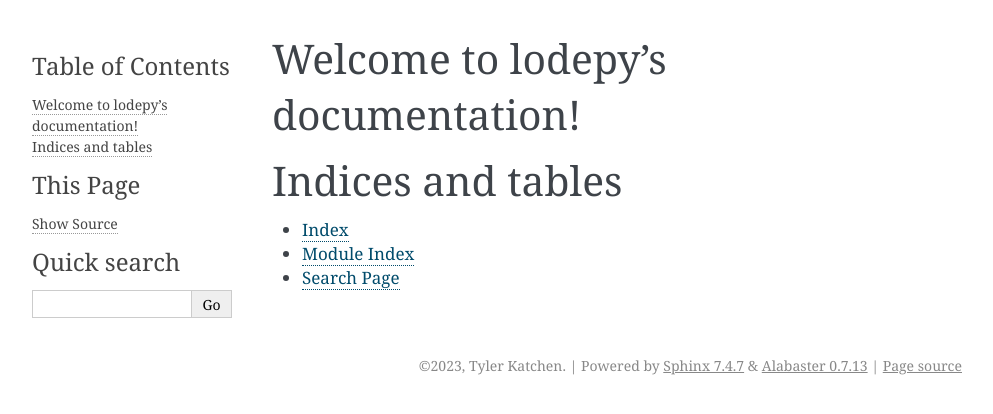
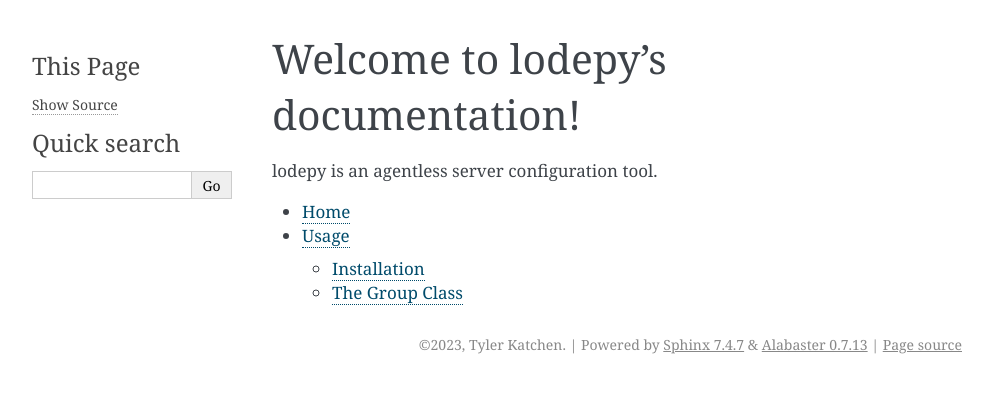
Before and after one commit to tkatchen/lodepy, a Sphinx documentation site: the page built from docs/index.rst, in a window 1280 px wide. Shown: the top 414 px of the page, without its empty margins (148-1141 px from the left). Built offline with Sphinx 7.4.7, drawn with Linux system fonts in a browser that asks for light colours.

Commit message:
Retry docs

```diff
--- /dev/null
+++ b/docs/group.rst
@@ -0,0 +1,3 @@
+.. autosummary::
+    :toctree: generated
+    src/lodepy/groups
--- a/docs/index.rst
+++ b/docs/index.rst
@@ -1,15 +1,9 @@
 Welcome to lodepy's documentation!
 ==================================
 
+lodepy is an agentless server configuration tool.
+
 .. toctree::
-   :maxdepth: 4
-   :caption: Contents:
-
-
-
-Indices and tables
-==================
-
-* :ref:`genindex`
-* :ref:`modindex`
-* :ref:`search`
+   Home <self>
+   usage
+   group
```
Also changed, not shown: docs/usage.rst (added, +11 -0 lines).
